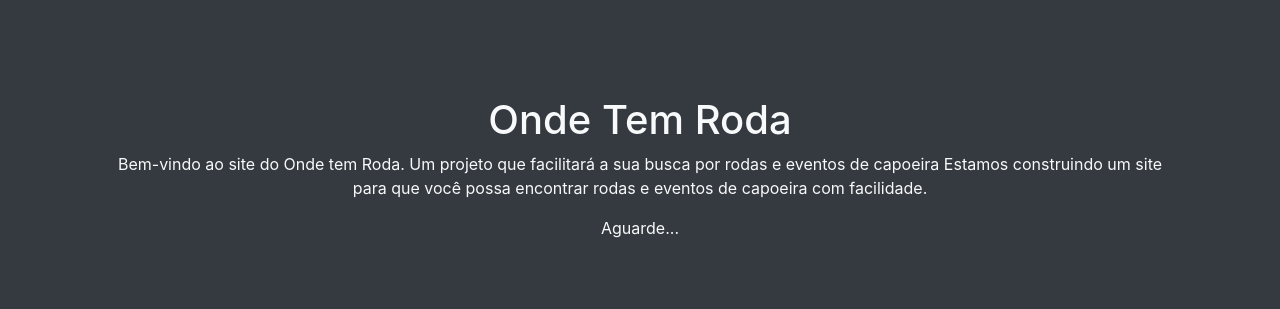
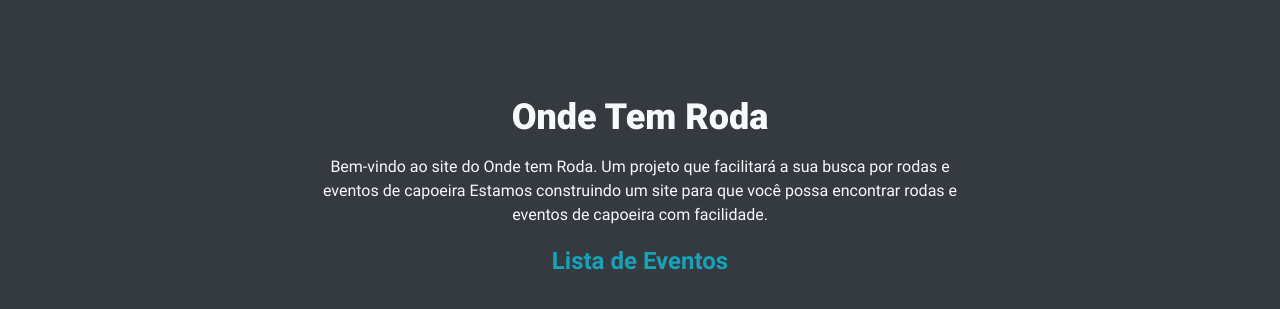
Before and after one commit to cyro809/ondetemroda, a Django app: page / in a window 1280 px wide. Shown: the top 309 px of the page. Run offline with Django 3.2, Linux system fonts and the light colour scheme; some libraries are stand-ins or nearby versions.

Commit message:
Reorganizing static files.

```diff
--- a/events/static/css/index.css
+++ /dev/null
@@ -1,4 +0,0 @@
-.event__title {
-  font-family: 'Roboto Black', Arial, Helvetica, sans-serif;
-  font-size: 2rem;
-}
--- /dev/null
+++ b/events/static/events/css/index.css
@@ -0,0 +1,4 @@
+.event__title {
+  font-family: 'Roboto Black', sans-serif;
+  font-size: 36px;
+}
--- a/events/templates/events/includes/components/event_item.html
+++ b/events/templates/events/includes/components/event_item.html
@@ -1,6 +1,6 @@
 {% load static %}
 <div class="event__container rounded shadow mb-3 px-1 py-1 bg-light row flex-nowrap flex-row ">
-    <img src="{% static 'img/placeholder240x180.png' %}" class="event__image mr-1"/>
+    <img src="{% static 'ondetemroda/img/placeholder240x180.png' %}" class="event__image mr-1"/>
     <div class="event__info flex-grow-1">
         <p class="event__name mb-1">{{ event.NomeEvento }}</p>
         <p class="event-info__text"><span class="event-info_label">Endereço:</span> {{event.Endereco}}</p>
--- a/ondetemroda/static/css/index.css
+++ b/ondetemroda/static/ondetemroda/css/index.css
@@ -1,14 +1,14 @@
 .home_title {
     font-family: 'Roboto Black', sans-serif;
-    font-size: 40px;
+    font-size: 36px;
 }
 
 .home_description {
     font-family: 'Roboto Regular', sans-serif;
-    font-size: 20px;
+    font-size: 16px;
 }
 
-.home_coming-soon {
+.home__events-link {
     font-family: 'Roboto Bold', sans-serif;
     font-size: 24px;
 }
--- a/ondetemroda/templates/base.html
+++ b/ondetemroda/templates/base.html
@@ -6,8 +6,9 @@
             <title>{% block title %}{% endblock %}</title>
             <meta name='description' content='{% block description%}{% endblock%}'>
             <meta name="viewport" content="width=device-width, initial-scale=1">
-            <link href="{% static 'css/fonts.css' %}" rel="stylesheet" media="screen">
-            <link href="{% static 'css/index.css' %}" rel="stylesheet" media="screen">
+            <meta name="keywords" content="capoeira, rodas, eventos, esporte, luta, dança, brasil">
+            <link href="{% static 'ondetemroda/css/fonts.css' %}" rel="stylesheet" media="screen">
+            <link href="{% static 'ondetemroda/css/index.css' %}" rel="stylesheet" media="screen">
             <link href="{% static 'vendor/css/bootstrap-grid.min.css'%}" rel="stylesheet" media="screen">
             <link href="{% static 'vendor/css/bootstrap-reboot.min.css'%}" rel="stylesheet" media="screen">
             <link href="{% static 'vendor/css/bootstrap.min.css'%}" rel="stylesheet" media="screen">
--- a/ondetemroda/templates/index.html
+++ b/ondetemroda/templates/index.html
@@ -1,16 +1,23 @@
 {% extends 'base.html' %}
+
+{% load static %}
 
 {% block title %} Onde Tem Roda: Rodas e Eventos de Capoeira{% endblock %}
 {% block description %}Encontre rodas e eventos de capoeira com agilidade e facilidade.{% endblock %}
+{% block head %}
+    <link rel="stylesheet" type="text/css" href="{% static 'css/components/index.css' %}">
+    </script>
+    {{ block.super }}
+{% endblock %}
 {% block body %}
     <div class="container text-center py-5 text-light my-5">
-        <h1 class='home_title'>Onde Tem Roda</h1>
+        <h1 class='home_title mb-3'>Onde Tem Roda</h1>
             <div class="home_description__container text-center mx-auto">
                 <p class='home_description'>
                 Bem-vindo ao site do Onde tem Roda. Um projeto que facilitará a sua busca por rodas e eventos de capoeira
                 Estamos construindo um site para que você possa encontrar rodas e eventos de capoeira com facilidade.
                 </p>
             </div>
-        <p class='home_coming-soon'>Aguarde...</p>
+        <a class='home__events-link text-info' href="/events">Lista de Eventos</a>
     </div>
 {% endblock %}
```
Also changed, not shown: events/templates/events/index.html (+4 -3 lines), events/static/events/css/components/event_item.css (renamed from events/static/css/components/event_item.css), events/static/events/css/components/map.css (renamed from events/static/css/components/map.css), events/static/events/js/map.js (renamed from events/static/js/map.js), ondetemroda/static/ondetemroda/css/fonts.css (renamed from ondetemroda/static/css/fonts.css), ondetemroda/static/ondetemroda/fonts/Roboto-Black.ttf (renamed from ondetemroda/static/fonts/Roboto-Black.ttf), ondetemroda/static/ondetemroda/fonts/Roboto-Bold.ttf (renamed from ondetemroda/static/fonts/Roboto-Bold.ttf), ondetemroda/static/ondetemroda/fonts/Roboto-Light.ttf (renamed from ondetemroda/static/fonts/Roboto-Light.ttf), ondetemroda/static/ondetemroda/fonts/Roboto-Regular.ttf (renamed from ondetemroda/static/fonts/Roboto-Regular.ttf), ondetemroda/static/ondetemroda/img/placeholder240x180.png (renamed from ondetemroda/static/img/placeholder240x180.png).
